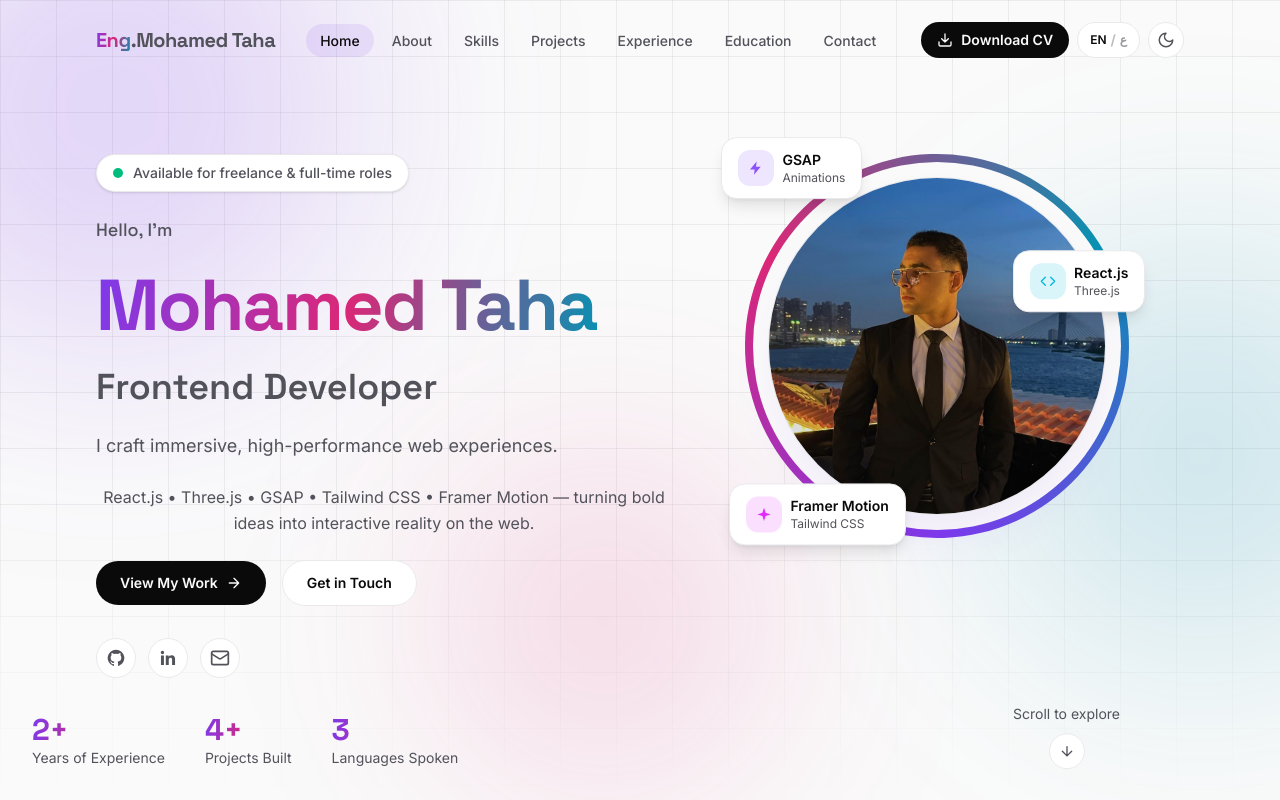
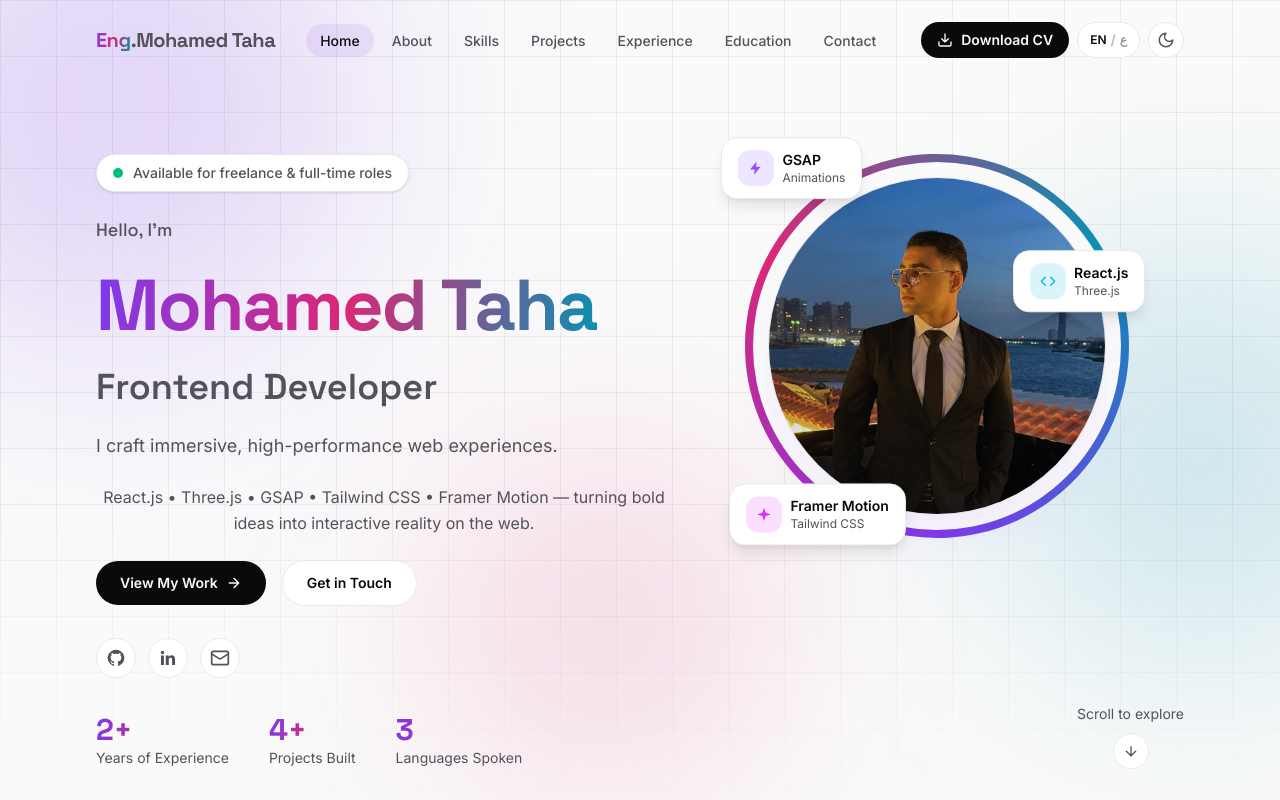
Before and after one commit to mohamedtaha152/mohamed-taha, a Next.js app: page / in a window 1280 px wide. Shown: the top 800 px of the page. Built offline with nearby package versions, Linux system fonts and the light colour scheme.

Commit message:
Fix className for Hero component layout
Updated className for responsive layout adjustments.

```diff
--- a/src/components/Hero.tsx
+++ b/src/components/Hero.tsx
@@ -262,7 +262,7 @@ export function Hero() {
         variants={fadeLeft}
         initial="hidden"
         animate="show"
-        className="absolute inset-x-0 bottom-8 hidden w-full max-w-6xl items-end justify-between gap-10 px-5 md:flex lg:px-8"
+        className="absolute inset-x-0 bottom-8 hidden w-full max-w-6xl items-end justify-between gap-10 px-5 md:mx-auto md:flex lg:px-8"
       >
         <div className="flex items-center gap-10">
           <div>
@@ -312,7 +312,6 @@ export function Hero() {
           transition={{ duration: 1.8, repeat: Infinity, ease: "easeInOut" }}
           className="inline-flex h-10 w-10 items-center justify-center rounded-full border border-line bg-card text-muted"
         >
-
           <ArrowDownIcon className="h-4 w-4" />
         </motion.span>
       </motion.div>
```
